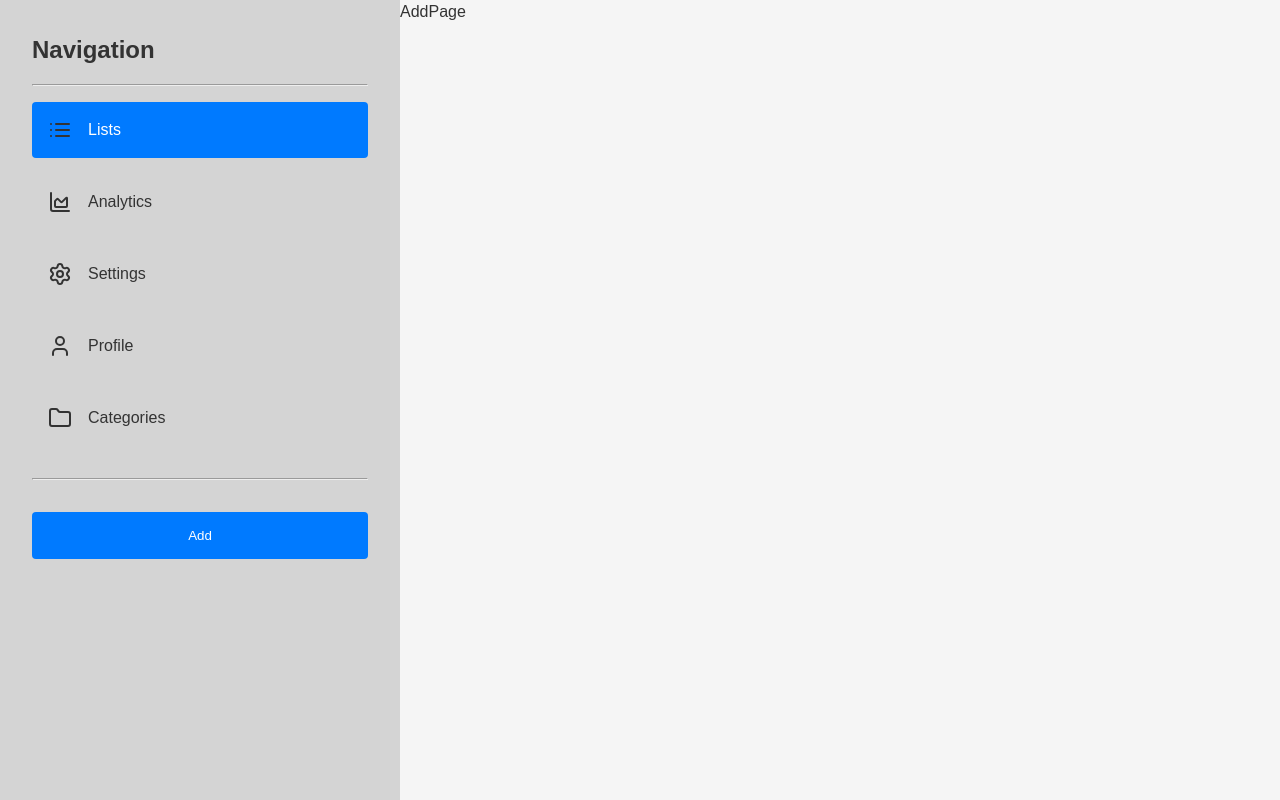
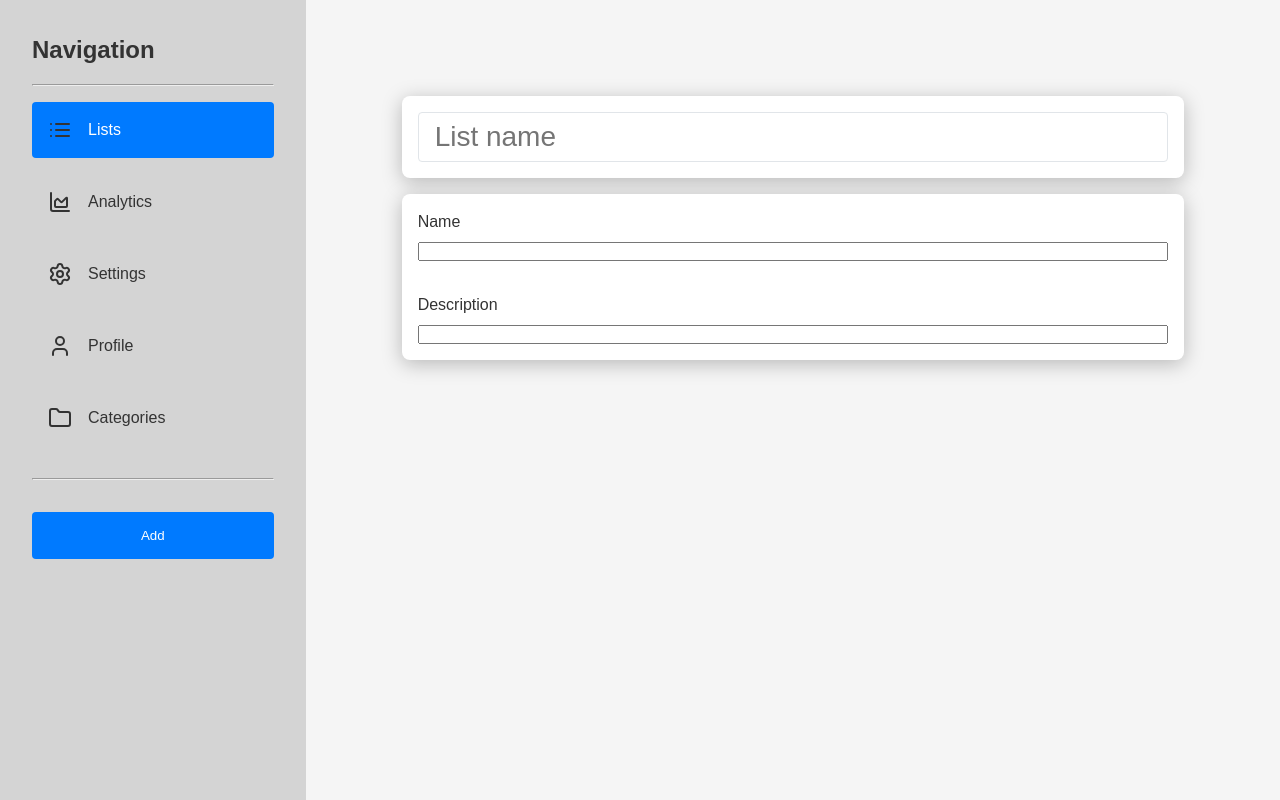
Before and after one commit to nomech/planthings, a React (Vite) app: page /lists/add in a window 1280 px wide. Built offline with nearby package versions, Linux system fonts and the light colour scheme.

Commit message:
Implement form and list title components with styling; update button hover effects and background color

```diff
--- a/src/App.css
+++ b/src/App.css
@@ -1,5 +1,5 @@
 #root {
 	display: flex;
-
+	width: 100%;
 	max-width: 1280px;
 }
--- /dev/null
+++ b/src/components/Form/Form.module.css
@@ -0,0 +1,8 @@
+.form {
+	display: flex;
+	flex-direction: column;
+	align-items: center;
+	width: 100%;
+    padding: 6rem;
+	gap: 1rem;
+}
--- /dev/null
+++ b/src/components/Form/Form.tsx
@@ -0,0 +1,15 @@
+import styles from './Form.module.css';
+import ListTitle from '../ListTitle/ListTitle';
+import { TodoDetails } from '../TodoDetails/TodoDetails';
+
+const Form = () => {
+	return (
+		<form className={styles.form}>
+			<ListTitle title="" />
+			<TodoDetails />
+			<div></div>
+		</form>
+	);
+};
+
+export default Form;
--- /dev/null
+++ b/src/components/ListTitle/ListTitle.module.css
@@ -0,0 +1,49 @@
+.titleContainer {
+	display: flex;
+	justify-content: space-between;
+	align-items: center;
+	width: 100%;
+	padding: 1rem;
+	border-radius: 8px;
+	background: #fff;
+	box-shadow: 0px 4px 20px 0.1px rgba(0, 0, 0, 0.25);
+}
+
+.title {
+	width: 100%;
+	background-color: transparent;
+	border: 1px solid #e1e5e9;
+	border-radius: 4px;
+	font-size: 28px;
+	padding: 0.5rem 1rem;
+}
+
+.title:read-only {
+	border: none;
+}
+
+.title:focus {
+	outline: none;
+}
+
+.editButton {
+	display: flex;
+	place-content: center;
+	background-color: transparent;
+	padding: 4px 8px;
+	border: none;
+	border-radius: 4px;
+	cursor: pointer;
+}
+
+.edit {
+	width: 18px;
+}
+
+.editButton:hover {
+	background: #007aff;
+}
+
+.editButton:hover .edit {
+	stroke: #fff;
+}
--- /dev/null
+++ b/src/components/ListTitle/ListTitle.tsx
@@ -0,0 +1,59 @@
+import { useState, useEffect, useRef } from 'react';
+import styles from './ListTitle.module.css';
+import { SquarePen } from 'lucide-react';
+import type { ChangeEvent, MouseEvent } from 'react';
+
+type Props = {
+	title: string;
+};
+
+const ListTitle = ({ title }: Props) => {
+	const [isReadonly, setIsReadonly] = useState(false);
+	const [listTitle, setListTitle] = useState('');
+
+	const inputRef = useRef<HTMLInputElement>(null);
+
+	const handleOnChange = (e: ChangeEvent<HTMLInputElement>) => {
+		const value = e.target.value;
+		setListTitle(value);
+	};
+
+	const handleOnClick = (e: MouseEvent) => {
+		e.preventDefault();
+		setIsReadonly((prev) => !prev);
+	};
+
+	useEffect(() => {
+		if (title) {
+			setListTitle(title);
+			setIsReadonly(true);
+		}
+	}, [title]);
+
+	useEffect(() => {
+		if (!isReadonly) {
+			inputRef.current?.focus();
+		}
+	}, [isReadonly]);
+
+	return (
+		<div className={styles.titleContainer}>
+			<input
+				className={styles.title}
+				type="text"
+				value={listTitle}
+				placeholder="List name"
+				readOnly={isReadonly}
+				onChange={handleOnChange}
+				ref={inputRef}
+			/>
+			{title && (
+				<button className={styles.editButton} onClick={handleOnClick}>
+					<SquarePen className={styles.edit} />
+				</button>
+			)}
+		</div>
+	);
+};
+
+export default ListTitle;
--- a/src/components/NavActions/NavActions.module.css
+++ b/src/components/NavActions/NavActions.module.css
@@ -5,4 +5,13 @@
 	color: var(--font-color-secondary);
 	border: none;
 	border-radius: 4px;
+	cursor: pointer;
 }
+
+.button:hover {
+	filter: brightness(1.1);
+}
+
+.button:active {
+	filter: brightness(0.9);
+}
--- a/src/components/NavElement/NavElement.module.css
+++ b/src/components/NavElement/NavElement.module.css
@@ -18,7 +18,7 @@
 .listItem:active,
 .listItem:focus,
 .listItem:hover .navLink {
-	background-color: #007aff;
+	background-color: #3697ff;
 }
 
 .navLink:hover {
--- /dev/null
+++ b/src/components/TodoDetails/TodoDetails.module.css
@@ -0,0 +1,17 @@
+.todoContainer {
+	display: flex;
+	flex-direction: column;
+	justify-content: space-between;
+    gap: 2rem;
+	width: 100%;
+	padding: 1rem;
+	border-radius: 8px;
+	background: #fff;
+	box-shadow: 0px 4px 20px 0.1px rgba(0, 0, 0, 0.25);
+}
+
+.inputGroup {
+	display: flex;
+	flex-direction: column;
+	gap: 0.5rem;
+}
--- /dev/null
+++ b/src/components/TodoDetails/TodoDetails.tsx
@@ -0,0 +1,16 @@
+import styles from './TodoDetails.module.css';
+
+export const TodoDetails = () => {
+	return (
+		<div className={styles.todoContainer}>
+			<div className={styles.inputGroup}>
+				<label htmlFor="name">Name</label>
+				<input type="text" id="name" name="name" />
+			</div>
+			<div className={styles.inputGroup}>
+				<label htmlFor="name">Description</label>
+				<input type="text" name="description" />
+			</div>
+		</div>
+	);
+};
--- a/src/pages/AddPage.tsx
+++ b/src/pages/AddPage.tsx
@@ -1,7 +1,6 @@
-import React from 'react';
-
+import Form from '../components/Form/Form';
 function AddPage() {
-	return <div>AddPage</div>;
+	return <Form />;
 }
 
 export default AddPage;
```
